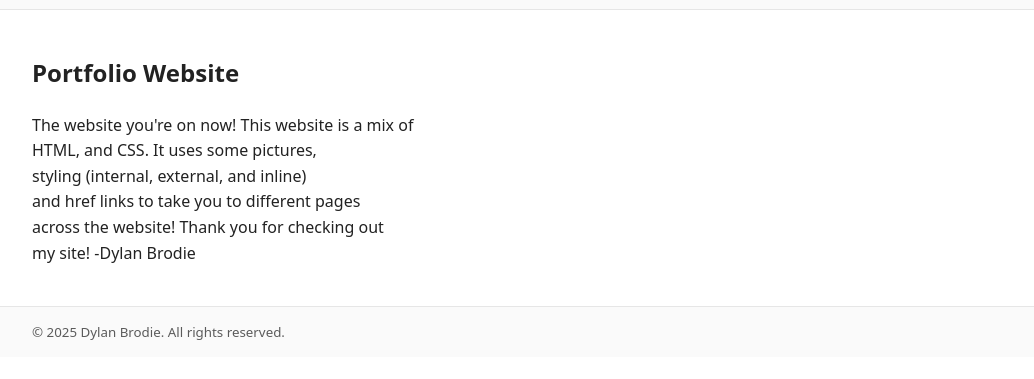
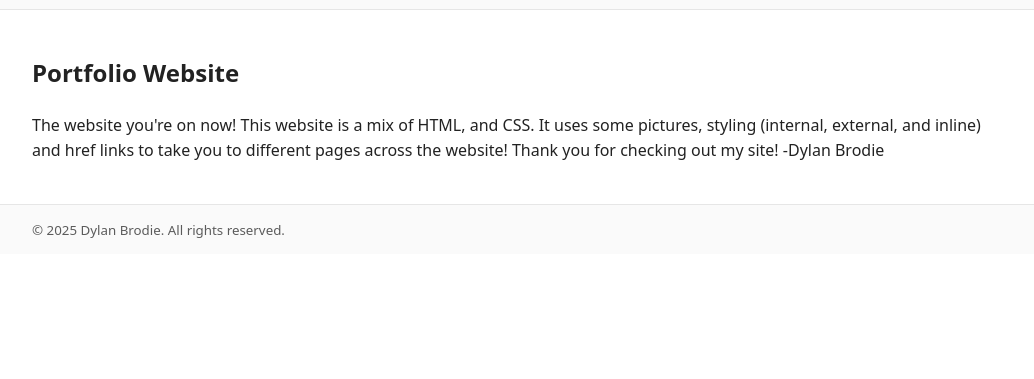
Before and after one commit to TheKingofHearts777/info, a plain HTML site: page portfolio-site.html in a window 1280 px wide. Shown: the part 53-432 px from the top of the page, without its empty margins (118-1152 px from the left). Drawn offline with Linux system fonts and the light colour scheme.

Commit message:
update about.html

```diff
--- a/portfolio-site.html
+++ b/portfolio-site.html
@@ -22,11 +22,11 @@
     </header>
     <main class="container">
         <h2>Portfolio Website</h2>
-        <p> The website you're on now! This website is a mix of<br>
-            HTML, and CSS. It uses some pictures, <br>
-            styling (internal, external, and inline) <br>
-            and href links to take you to different pages <br>
-            across the website! Thank you for checking out <br>
+        <p> The website you're on now! This website is a mix of
+            HTML, and CSS. It uses some pictures,
+            styling (internal, external, and inline)
+            and href links to take you to different pages
+            across the website! Thank you for checking out
             my site! -Dylan Brodie
         </p>
     </main>
```
Also changed, not shown: contact.html (+1 -1 lines).
